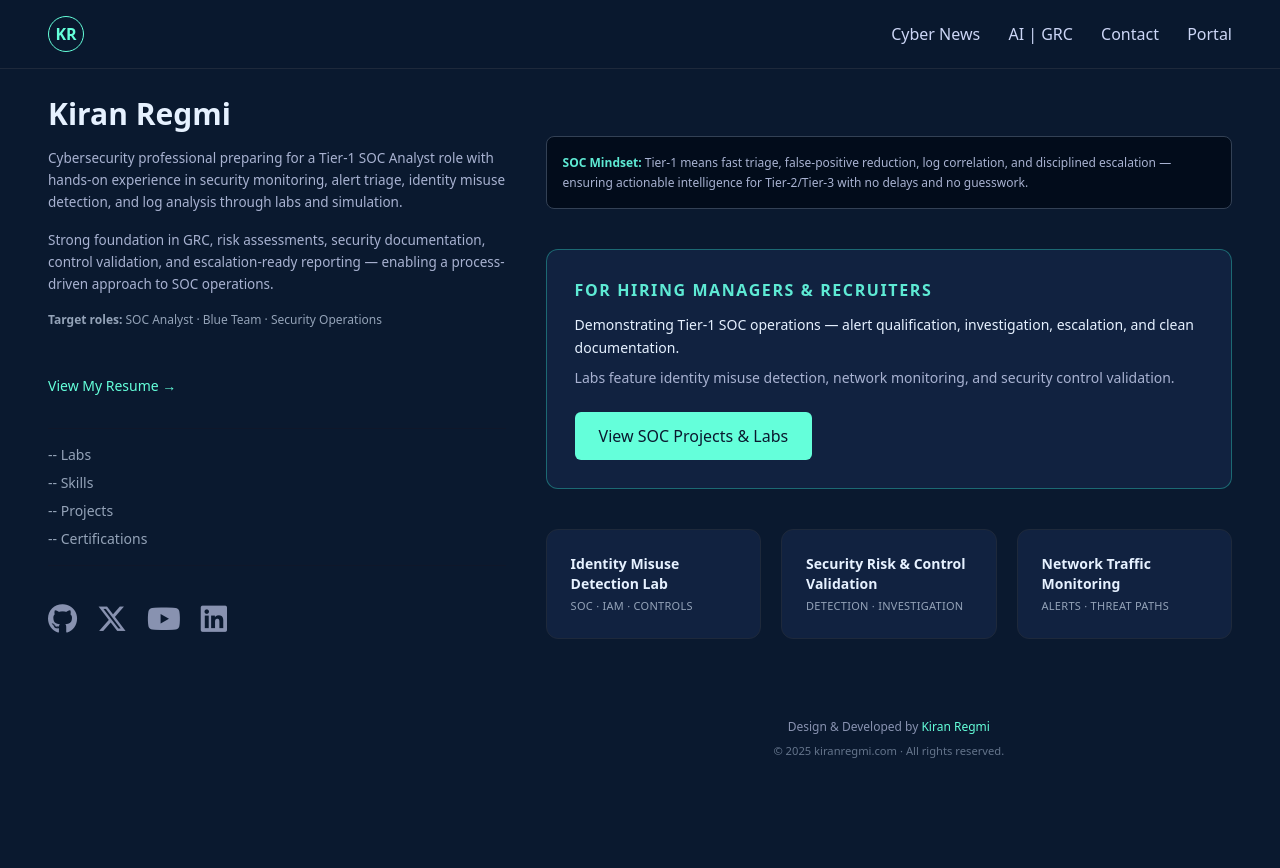
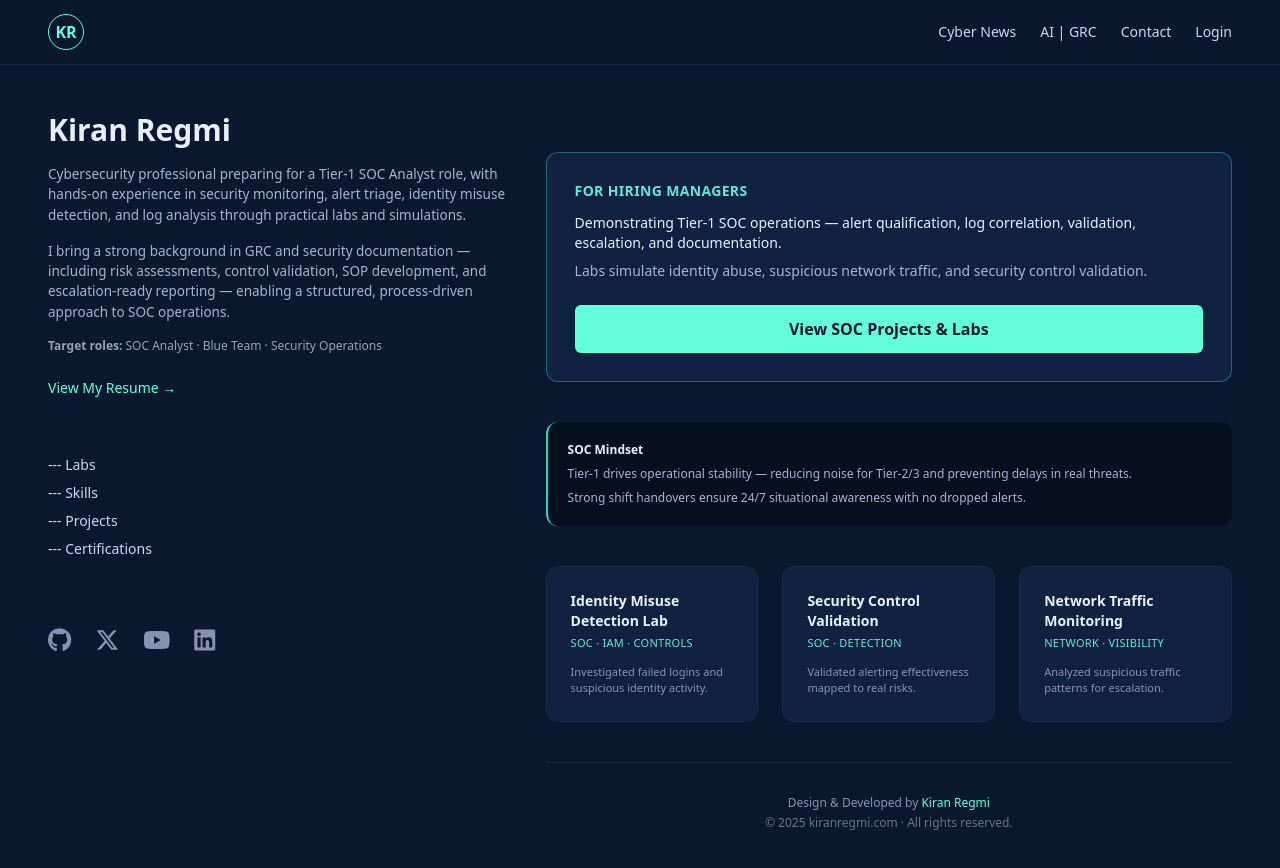
Before and after one commit to kiran-regmi/kiranregmi.com, a plain HTML site: page index.backup.html in a window 1280 px wide. Drawn offline with nearby package versions, Linux system fonts and the light colour scheme.

Commit message:
updated index.html

```diff
--- a/index.backup.html
+++ b/index.backup.html
@@ -1,169 +1,221 @@
 <!DOCTYPE html>
 <html lang="en">
 <head>
-  <meta charset="UTF-8" />
-  <meta name="viewport" content="width=device-width, initial-scale=1.0" />
+  <meta charset="UTF-8">
+  <meta name="viewport" content="width=device-width, initial-scale=1.0">
   <title>Kiran Regmi | SOC Analyst Portfolio</title>
+
+  <!-- Tailwind -->
   <script src="https://cdn.tailwindcss.com"></script>
-  <link rel="stylesheet" href="https://cdnjs.cloudflare.com/ajax/libs/font-awesome/6.5.0/css/all.min.css"/>
+
+  <!-- Font Awesome -->
+  <link rel="stylesheet"
+        href="https://cdnjs.cloudflare.com/ajax/libs/font-awesome/6.5.0/css/all.min.css"
+        crossorigin="anonymous"/>
 </head>
 
 <body class="bg-[#0a192f] text-[#ccd6f6]">
 
-<!-- ================= NAVBAR ================= -->
-<nav class="fixed top-0 left-0 right-0 z-40 flex justify-between items-center
-           px-6 lg:px-12 py-4 border-b border-slate-800 bg-[#0a192f]/95 backdrop-blur-sm">
+<!-- NAVBAR -->
+<nav class="fixed top-0 left-0 right-0 z-40 border-b border-slate-800 bg-[#0a192f]/95 backdrop-blur-sm">
+  <div class="max-w-7xl mx-auto px-6 lg:px-12 h-16 flex items-center justify-between">
 
-  <a href="index.html" class="flex items-center gap-2">
-    <span class="w-9 h-9 rounded-full border border-[#64ffda]
-                 flex items-center justify-center text-[#64ffda] font-bold">KR</span>
-  </a>
+    <!-- LOGO -->
+    <a href="index.html" class="flex items-center gap-2">
+      <span class="w-9 h-9 rounded-full border border-[#64ffda] text-[#64ffda] font-bold flex items-center justify-center">
+        KR
+      </span>
+    </a>
 
-  <div class="space-x-6 text-sm sm:text-base">
-    <a href="#" onclick="alert('Cyber News Coming Soon!')" class="hover:text-[#64ffda]">Cyber News</a>
-    <a href="#" onclick="alert('AI | GRC Coming Soon!')" class="hover:text-[#64ffda]">AI | GRC</a>
-    <a href="contact.html" class="hover:text-[#64ffda]">Contact</a>
-    <a href="/portal/login.html" class="hover:text-[#64ffda]">Portal</a>
+    <!-- DESKTOP NAV -->
+    <div class="hidden md:flex items-center gap-6 text-sm">
+      <a href="#" onclick="alert('Coming soon');return false;" class="hover:text-[#64ffda]">Cyber News</a>
+      <a href="#" onclick="alert('Coming soon');return false;" class="hover:text-[#64ffda]">AI | GRC</a>
+      <a href="contact.html" class="hover:text-[#64ffda]">Contact</a>
+      <a href="login.html" class="hover:text-[#64ffda]">Login</a>
+    </div>
+
+    <!-- Mobile menu button -->
+    <button id="mobileMenuBtn" class="md:hidden text-xl text-slate-300 hover:text-[#64ffda]">
+      <i class="fa-solid fa-bars"></i>
+    </button>
   </div>
 
+  <!-- MOBILE MENU -->
+  <div id="mobileMenu" class="hidden md:hidden border-t border-slate-800 bg-[#0a192f]">
+    <div class="flex flex-col px-4 py-4 gap-3 text-sm">
+      <a href="#" onclick="alert('Coming soon');return false;">Cyber News</a>
+      <a href="#" onclick="alert('Coming soon');return false;">AI | GRC</a>
+      <a href="contact.html">Contact</a>
+      <a href="login.html">Login</a>
+      <a href="assets/pdf/kiranregmi-resume-soc.pdf" class="text-[#64ffda]" target="_blank">View Resume →</a>
+    </div>
+  </div>
 </nav>
 
-<!-- ================= MAIN ================= -->
-<main class="pt-24 max-w-7xl mx-auto px-6 lg:px-12 grid lg:grid-cols-[1.2fr_1.8fr] gap-10">
 
-  <!-- LEFT COLUMN (DESKTOP) -->
-  <aside class="hidden lg:flex flex-col gap-4 sticky top-24 h-fit">
+
+<!-- MAIN -->
+<main class="pt-24 md:pt-28 pb-20 max-w-7xl mx-auto px-6 lg:px-12 grid lg:grid-cols-[1.2fr_1.8fr] gap-10">
+
+  <!-- LEFT SIDEBAR (Desktop Hero) -->
+  <aside class="hidden lg:flex flex-col gap-4 sticky top-28">
 
     <h1 class="text-3xl font-semibold text-[#e6f1ff]">Kiran Regmi</h1>
 
-    <p class="text-[13.5px] text-[#a8b2d1] leading-relaxed">
-      Cybersecurity professional preparing for a Tier-1 SOC Analyst role with hands-on
-      experience in security monitoring, alert triage, identity misuse detection,
-      and log analysis through labs and simulation.
-    </p>
-
-    <p class="text-[13.5px] text-[#a8b2d1] leading-relaxed">
-      Strong foundation in GRC, risk assessments, security documentation,
-      control validation, and escalation-ready reporting — enabling a
-      process-driven approach to SOC operations.
-    </p>
+    <p class="text-[13.5px] text-[#a8b2d1]">Cybersecurity professional preparing for a Tier-1 SOC Analyst role, with hands-on experience in security monitoring, alert triage, identity misuse detection, and log analysis through practical labs and simulations.</p>
+    <p class="text-[13.5px] text-[#a8b2d1]">I bring a strong background in GRC and security documentation — including risk assessments, control validation, SOP development, and escalation-ready reporting — enabling a structured, process-driven approach to SOC operations.</p>
 
     <p class="text-xs text-slate-400">
       <strong>Target roles:</strong> SOC Analyst · Blue Team · Security Operations
     </p>
 
     <a href="assets/pdf/kiranregmi-resume-soc.pdf" target="_blank"
-       class="text-[#64ffda] text-sm hover:underline mt-2 pt-6">View My Resume →</a>
+       class="text-[#64ffda] text-sm hover:underline mt-2">
+      View My Resume →
+    </a>
 
-    <hr class="border-slate-900 mt-4">
+    <hr class="border-slate-900 my-3">
 
-     <!-- LEFT navigation links (DESKTOP) -->
-    <div class="flex flex-col gap-2 text-sm text-slate-400">
-      <a href="labs.html" class="hover:text-[#64ffda]">-- Labs</a>
-      <a href="skills.html" class="hover:text-[#64ffda]">-- Skills</a>
-      <a href="projects.html" class="hover:text-[#64ffda]">-- Projects</a>
-      <a href="certifications.html" class="hover:text-[#64ffda]">-- Certifications</a>
+    <!-- Desktop Sidebar Quick Links -->
+    <div class="flex flex-col gap-2 text-sm">
+      <a href="labs.html" class="hover:text-[#64ffda]">--- Labs</a>
+      <a href="skills.html" class="hover:text-[#64ffda]">--- Skills</a>
+      <a href="projects.html" class="hover:text-[#64ffda]">--- Projects</a>
+      <a href="certifications.html" class="hover:text-[#64ffda]">--- Certifications</a>
     </div>
 
-    <!-- LEFT social icons (DESKTOP) -->
-    <div class="flex gap-5 pt-10 text-xl text-[#8892b0] border-t border-slate-900">
-      <a href="https://github.com/kiran-regmi" target="_blank"><i class="fa-brands fa-github fa-xl hover:text-[#64ffda]"></i></a>
-      <a href="https://x.com/kiranimani" target="_blank"><i class="fa-brands fa-x-twitter fa-xl hover:text-[#64ffda]"></i></a>
-      <a href="https://www.youtube.com/@kiran-regmi-cyber-defense" target="_blank"><i class="fa-brands fa-youtube fa-xl hover:text-[#64ffda]"></i></a>
-      <a href="https://www.linkedin.com/in/kiran-regmi/" target="_blank"><i class="fa-brands fa-linkedin fa-xl hover:text-[#64ffda]"></i></a>
+    <hr class="border-slate-900 my-3">
+
+    <!-- Desktop Social Icons (larger now) -->
+    <div class="flex gap-6 pt-2 text-2xl text-[#8892b0]">
+      <a href="https://github.com/kiran-regmi" target="_blank"><i class="fa-brands fa-github hover:text-[#64ffda]"></i></a>
+      <a href="https://x.com/kiranimani" target="_blank"><i class="fa-brands fa-x-twitter hover:text-[#64ffda]"></i></a>
+      <a href="https://www.youtube.com/@kiran-regmi-cyber-defense" target="_blank"><i class="fa-brands fa-youtube hover:text-[#64ffda]"></i></a>
+      <a href="https://www.linkedin.com/in/kiran-regmi/" target="_blank"><i class="fa-brands fa-linkedin hover:text-[#64ffda]"></i></a>
     </div>
 
   </aside>
 
+
+
   <!-- RIGHT CONTENT -->
-  <section class="space-y-10 pb-28">
+  <section class="space-y-10">
 
-    <!-- MOBILE Resume Card -->
+    <!-- MOBILE HERO -->
     <div class="lg:hidden bg-[#112240] border border-slate-700 rounded-xl p-6 text-center">
       <h2 class="text-xl font-semibold text-[#e6f1ff]">Kiran Regmi</h2>
       <p class="text-xs text-[#8892b0] mt-2 leading-relaxed">
-        Cybersecurity professional preparing for a Tier-1 SOC Analyst role.
+        Cybersecurity professional preparing for a Tier-1 SOC Analyst role with hands-on experience in security monitoring, alert triage, identity misuse detection, and log analysis through labs and simulation.
       </p>
-      <a href="assets/pdf/kiranregmi-resume-soc.pdf" target="_blank"
-         class="inline-block mt-4 px-4 py-2 bg-[#64ffda] text-[#0a192f] rounded-md">
-        View My Resume
+      <a class="inline-block mt-4 px-4 py-2 bg-[#64ffda] rounded-md text-[#0a192f]"
+         href="assets/pdf/kiranregmi-resume-soc.pdf" target="_blank">
+        View Resume
       </a>
-      <div class="flex justify-center gap-6 text-lg text-[#8892b0] mt-5">
+
+      <div class="flex justify-center gap-8 mt-4 text-2xl text-[#8892b0]">
         <a href="https://github.com/kiran-regmi"><i class="fa-brands fa-github hover:text-[#64ffda]"></i></a>
-        <a href="https://x.com"><i class="fa-brands fa-x-twitter hover:text-[#64ffda]"></i></a>
+        <a href="https://x.com/kiranimani"><i class="fa-brands fa-x-twitter hover:text-[#64ffda]"></i></a>
         <a href="https://www.linkedin.com/in/kiran-regmi/"><i class="fa-brands fa-linkedin hover:text-[#64ffda]"></i></a>
       </div>
     </div>
 
-    <!-- SOC Mindset -->
-    <div class="bg-[#020c1b] border border-slate-700 rounded-lg p-4">
-      <p class="text-xs text-[#a8b2d1] leading-relaxed">
-        <span class="text-teal-300 font-semibold">SOC Mindset:</span>
-        Tier-1 means fast triage, false-positive reduction, log correlation,
-        and disciplined escalation — ensuring actionable intelligence for Tier-2/Tier-3
-        with no delays and no guesswork.
-      </p>
-    </div>
 
-    <!-- Hiring Manager Box -->
+
+    <!-- Hiring Manager -->
     <div class="bg-[#112240] border border-teal-400/40 rounded-xl p-7">
-      <h3 class="text-teal-300 text-xsm font-semibold uppercase tracking-widest mb-3">
-        For Hiring Managers & Recruiters
-      </h3>
-      <p class="text-sm text-[#e6f1ff] leading-relaxed">
-        Demonstrating Tier-1 SOC operations — alert qualification, investigation,
-        escalation, and clean documentation.
+      <h3 class="text-teal-300 text-sm font-semibold uppercase tracking-wide mb-3">For Hiring Managers</h3>
+      <p class="text-sm text-[#e6f1ff]">
+        Demonstrating Tier-1 SOC operations — alert qualification, log correlation,
+        validation, escalation, and documentation.
       </p>
       <p class="text-sm text-[#a8b2d1] mt-2">
-        Labs feature identity misuse detection, network monitoring,
-        and security control validation.
+        Labs simulate identity abuse, suspicious network traffic, and security control validation.
       </p>
+
       <a href="projects.html"
-         class="inline-block mt-6 px-6 py-3 bg-[#64ffda] text-[#0a192f] rounded-md hover:bg-[#53e6c3] transition">
+         class="inline-block w-full text-center mt-6 px-6 py-3 bg-[#64ffda] text-[#0a192f] font-semibold rounded-md">
         View SOC Projects & Labs
       </a>
     </div>
 
-    <!-- Project Cards -->
-    <div class="grid grid-cols-1 sm:grid-cols-2 lg:grid-cols-3 gap-5">
 
-      <a href="projects.html#identity-misuse"
-         class="p-6 rounded-xl bg-[#112240] border border-slate-800 hover:border-[#64ffda] transition">
-        <h4 class="text-sm font-semibold text-[#e6f1ff]">Identity Misuse Detection Lab</h4>
-        <p class="text-[11px] text-slate-400 mt-1 uppercase tracking-wide">SOC · IAM · Controls</p>
+
+    <!-- SOC Mindset -->
+    <div class="bg-[#02101f] rounded-xl p-5 border-l-2 border-teal-400 text-xs">
+      <h4 class="text-[#e6f1ff] font-semibold mb-2">SOC Mindset</h4>
+      <p class="text-[#a8b2d1]">
+        Tier-1 drives operational stability — reducing noise for Tier-2/3 and preventing delays in real threats.
+      </p>
+      <p class="mt-2 text-[#a8b2d1]">
+        Strong shift handovers ensure 24/7 situational awareness with no dropped alerts.
+      </p>
+    </div>
+
+
+
+    <!-- SOC Projects -->
+    <div class="grid grid-cols-1 md:grid-cols-3 gap-6">
+
+      <!-- Card 1 -->
+      <a href="projects.html#identity-misuse" class="block">
+        <div class="bg-[#112240] h-full border border-slate-800 rounded-xl p-6 flex flex-col justify-between">
+          <h4 class="text-sm text-[#e6f1ff] font-semibold">Identity Misuse Detection Lab</h4>
+          <p class="text-[11px] text-teal-300 mt-1 uppercase tracking-wide">SOC · IAM · Controls</p>
+          <p class="text-[11px] text-[#8892b0] mt-3">Investigated failed logins and suspicious identity activity.</p>
+        </div>
       </a>
 
-      <a href="projects.html#risk-control"
-         class="p-6 rounded-xl bg-[#112240] border border-slate-800 hover:border-[#64ffda] transition">
-        <h4 class="text-sm font-semibold text-[#e6f1ff]">Security Risk & Control Validation</h4>
-        <p class="text-[11px] text-slate-400 mt-1 uppercase tracking-wide">Detection · Investigation</p>
+      <!-- Card 2 -->
+      <a href="projects.html#control-validation" class="block">
+        <div class="bg-[#112240] h-full border border-slate-800 rounded-xl p-6 flex flex-col justify-between">
+          <h4 class="text-sm text-[#e6f1ff] font-semibold">Security Control Validation</h4>
+          <p class="text-[11px] text-teal-300 mt-1 uppercase tracking-wide">SOC · Detection</p>
+          <p class="text-[11px] text-[#8892b0] mt-3">Validated alerting effectiveness mapped to real risks.</p>
+        </div>
       </a>
 
-      <a href="projects.html#network-alerts"
-         class="p-6 rounded-xl bg-[#112240] border border-slate-800 hover:border-[#64ffda] transition">
-        <h4 class="text-sm font-semibold text-[#e6f1ff]">Network Traffic Monitoring</h4>
-        <p class="text-[11px] text-slate-400 mt-1 uppercase tracking-wide">Alerts · Threat Paths</p>
+      <!-- Card 3 -->
+      <a href="projects.html#traffic-monitoring" class="block">
+        <div class="bg-[#112240] h-full border border-slate-800 rounded-xl p-6 flex flex-col justify-between">
+          <h4 class="text-sm text-[#e6f1ff] font-semibold">Network Traffic Monitoring</h4>
+          <p class="text-[11px] text-teal-300 mt-1 uppercase tracking-wide">Network · Visibility</p>
+          <p class="text-[11px] text-[#8892b0] mt-3">Analyzed suspicious traffic patterns for escalation.</p>
+        </div>
       </a>
 
     </div>
 
+
+
     <!-- Footer -->
-    <footer class="text-xs text-center text-[#8892b0] pt-10">
-      <p>Design & Developed by <span class="text-[#64ffda]">Kiran Regmi</span></p>
-      <p class="text-[0.7rem] text-slate-500 mt-2">© 2025 kiranregmi.com · All rights reserved.</p>
+    <footer class="text-center border-t border-slate-800 pt-8">
+      <p class="text-xs text-[#8892b0]">
+        Design & Developed by <span class="text-[#64ffda]">Kiran Regmi</span>
+      </p>
+      <p class="text-xs text-slate-500 mt-1">© 2025 kiranregmi.com · All rights reserved.</p>
     </footer>
 
   </section>
 </main>
 
 
-<!-- ================= MOBILE BOTTOM NAV ================= -->
-<div class="lg:hidden fixed bottom-0 left-0 right-0 bg-[#112240] border-t border-slate-700 p-3 flex justify-around text-xs">
-  <a href="labs.html" class="text-[#64ffda]">Labs</a>
-  <a href="skills.html" class="text-[#64ffda]">Skills</a>
-  <a href="projects.html" class="text-[#64ffda]">Projects</a>
-  <a href="certifications.html" class="text-[#64ffda]">Certs</a>
-</div>
+
+<!-- MOBILE BOTTOM NAV -->
+<nav class="md:hidden fixed bottom-0 left-0 right-0 bg-[#112240] border-t border-slate-700 p-3 flex justify-around text-xs">
+  <a href="labs.html" class="hover:text-[#64ffda]">Labs</a>
+  <a href="skills.html" class="hover:text-[#64ffda]">Skills</a>
+  <a href="projects.html" class="hover:text-[#64ffda]">Projects</a>
+  <a href="certifications.html" class="hover:text-[#64ffda]">Certs</a>
+</nav>
+
+
+
+<script>
+  const mobileMenuBtn = document.getElementById("mobileMenuBtn");
+  const mobileMenu = document.getElementById("mobileMenu");
+  mobileMenuBtn.addEventListener("click", () => mobileMenu.classList.toggle("hidden"));
+</script>
 
 </body>
 </html>
```
Also changed, not shown: index.html (+154 -89 lines), login.html (renamed from portal/login.html).
